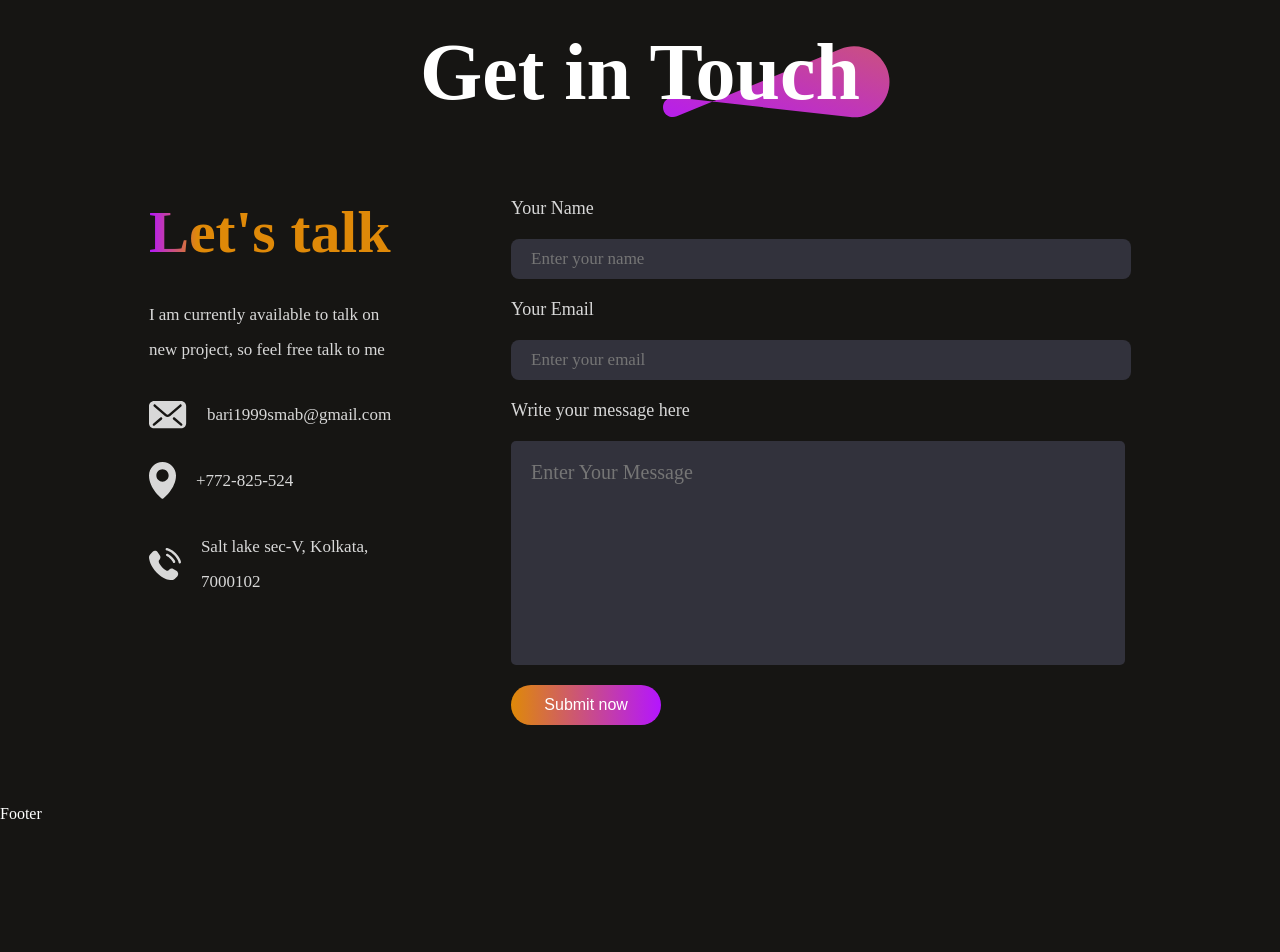
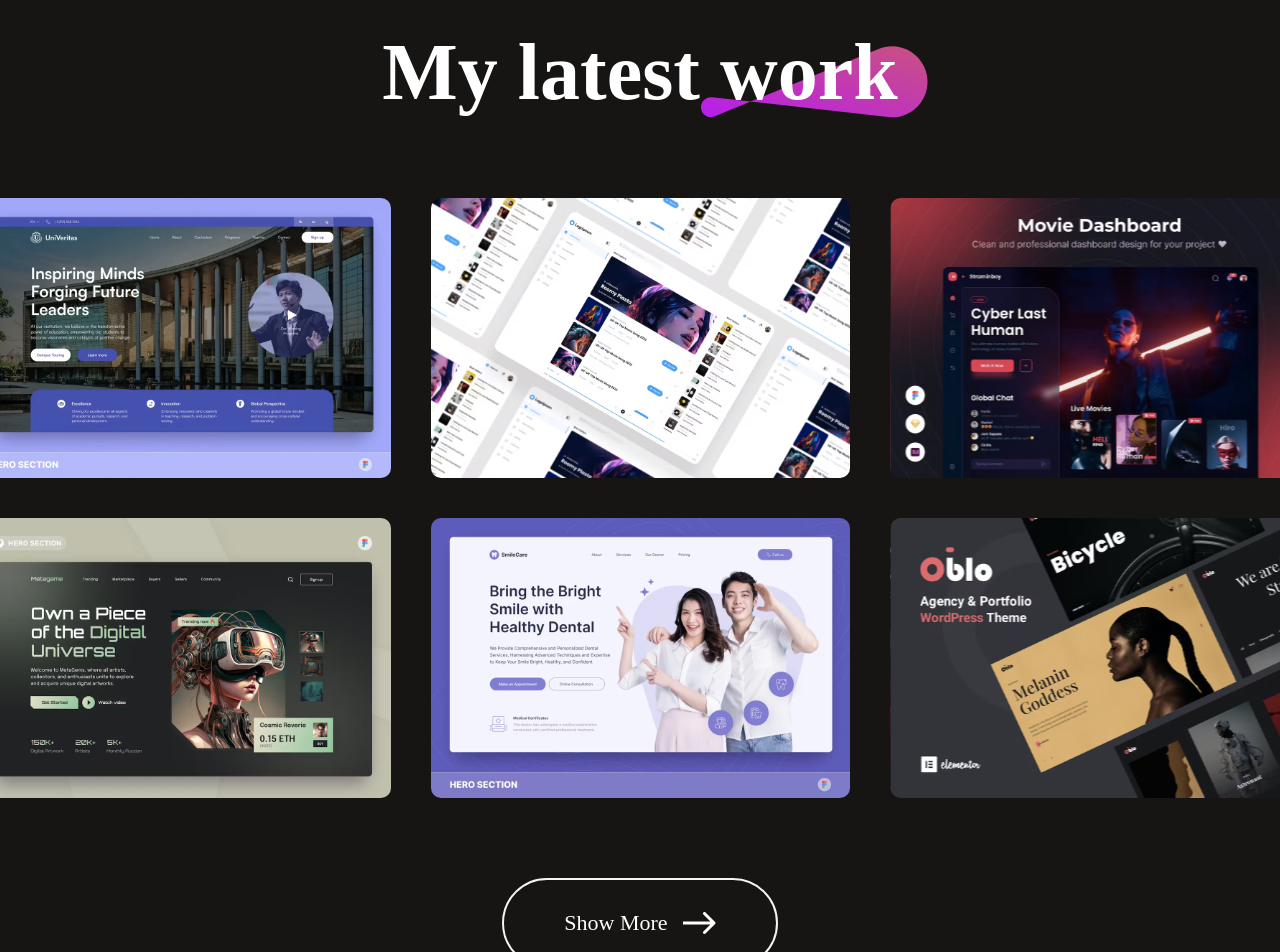
Before and after one commit to bari199/portfolioV2, a React (Vite) app in the folder frontend/: page / in a window 1280 px wide. Shown: the part 3492-4444 px from the top of the page. Before the commit the page ends 4315 px from the top, so only its background shows below. Built offline with nearby package versions, Linux system fonts and the light colour scheme.

Commit message:
added mywork and footer components

```diff
--- a/frontend/src/App.jsx
+++ b/frontend/src/App.jsx
@@ -3,6 +3,7 @@
 import Hero from "./components/Hero/Hero";
 import About from "./components/About/About";
 import Services from "./components/Services/Services";
+import MyWork from "./components/MyWork/MyWork";
 import Contact from "./components/Contact/Contact";
 import Footer from "./components/Footer/Footer";
 
@@ -13,6 +14,7 @@
       <Hero />
       <About />
       <Services/>
+      <MyWork/>
       <Contact />
       <Footer/>
     </div>
--- a/frontend/src/components/Footer/Footer.jsx
+++ b/frontend/src/components/Footer/Footer.jsx
@@ -1,8 +1,26 @@
 import React from 'react'
-
+import './Footer.css'
+import footer_logo from '../../assets/footer_logo.svg'
+import user_icon from '../../assets/footer_logo.svg'
 const Footer = () => {
   return (
-    <div>Footer</div>
+    <div className="footer">
+      <div className="footer-top">
+        <div className="footer-top-left">
+          <img src={footer_logo} alt="" />
+          <p>Iam a fronted developer from, KOLKATA with 10 year of exprience in companis like Micosoft, Tesla and also Apple. </p>
+
+        </div>
+        <div className="footer-top-right">
+          <div className="footer-email-input">
+            <img src={user_icon} alt="" />
+            <input type="email" placeholder='Enter your email' />
+
+          </div>
+          .
+        </div>
+      </div>
+    </div>
   )
 }
 
--- /dev/null
+++ b/frontend/src/components/MyWork/MyWork.css
@@ -0,0 +1,56 @@
+.mywork {
+  display: flex;
+  flex-direction: column;
+  align-items: center;
+  justify-content: center;
+  gap: 80px;
+  margin: 80px 170px;
+}
+.mywork-title {
+  position: relative;
+}
+.mywork-title h1 {
+  padding: 0px 30px;
+  font-size: 80px;
+  font-weight: 600;
+}
+.mywork-title img {
+  position: absolute;
+  bottom: 0;
+  right: 0;
+  z-index: -1;
+}
+.mywork-container {
+  display: grid;
+  grid-template-columns: 1fr 1fr 1fr;
+  gap: 40px;
+}
+.mywork-container img {
+  box-sizing: border-box;
+  width: 419px;
+  height: 280px;
+  transition: 0.3s;
+  cursor: pointer;
+}
+.mywork-container img:hover {
+  transform: scale(1.1);
+  border: 4px solid #ff00ff;
+  border-radius: 10px;
+  transition: 0.3s;
+}
+.mywork-showmore {
+  display: flex;
+  gap: 15px;
+  border-radius: 50px;
+  border: 2px solid #f4f4f4;
+  padding: 30px 60px;
+  font-size: 22px;
+  font-weight: 500;
+  margin-bottom: 80px;
+  transition: 0.6s;
+  cursor: pointer;
+}
+.mywork-showmore:hover {
+  gap: 30px;
+  transition: 0.6s;
+}
--- /dev/null
+++ b/frontend/src/components/MyWork/MyWork.jsx
@@ -0,0 +1,26 @@
+import React from "react";
+import "./MyWork.css";
+import theme_pattern from "../../assets/theme_pattern.svg";
+import MyWork_data from "../../assets/mywork_data";
+import arrow_icon from "../../assets/arrow_icon.svg";
+const MyWork = () => {
+  return (
+    <div className="mywork">
+      <div className="mywork-title">
+        <h1>My latest work</h1>
+        <img src={theme_pattern} alt="" />
+      </div>
+      <div className="mywork-container">
+        {MyWork_data.map((work, index) => {
+          return <img key={index} src={work.w_img} alt="" />;
+        })}
+      </div>
+      <div className="mywork-showmore">
+        <p>Show More</p>
+        <img src={arrow_icon} alt="" />
+      </div>
+    </div>
+  );
+};
+
+export default MyWork;
--- a/frontend/src/components/Services/Services.jsx
+++ b/frontend/src/components/Services/Services.jsx
@@ -1,30 +1,29 @@
 import React from "react";
-import './services.css'
-import theme_pattern from "../../assets/theme_pattern.svg";
-import Services_Data from "../../assets/services_data";
+import './Services.css'
+import theme_pattern from '../../assets/theme_pattern.svg';
+import Services_Data from '../../assets/services_data';
 import arrow_icon from '../../assets/arrow_icon.svg'
 
 const Services = () => {
   return (
-      <div className="services">
+      <div className='services'>
         <div className="services-title">
-        <h1>my sevices</h1>
+        <h1>My Sevices</h1>
         <img src={theme_pattern} alt="" />
       </div>
       <div className="services-container">
         {Services_Data.map((service, index) => {
-          return (
-            <div key={index} className="services-format">
+          return <div key={index} className='services-format'>
               <h3>{service.s_no}</h3>
               <h2>{service.s_name}</h2>
               <p>{service.s_desc}</p>
-              <div className="services-readmore">
+              <div className='services-readmore'>
                 <p>Read More</p>
                 <img src={arrow_icon} />
 
               </div>
             </div>
-          );
+          ;
         })}
       </div>
       </div>
--- a/frontend/src/components/Services/services.css
+++ b/frontend/src/components/Services/services.css
@@ -44,30 +44,26 @@
 .services-format h2 {
   font-size: 38px;
   font-weight: 800;
-  background: linear-gradient(270deg, #DF8908 50%, #B415FF 100%);
+  background: linear-gradient(270deg, #df8908 50%, #b415ff 100%);
   background-clip: text;
   -webkit-background-clip: text;
   -webkit-text-fill-color: transparent;
 }
-.services-format P{
+.services-format P {
   color: #d4d4d4;
   font-size: 34px;
   line-height: 40px;
   max-width: 300px;
-
 }
-.services-readmore{
+.services-readmore {
   display: flex;
   gap: 20px;
   align-items: center;
   margin-top: 20px;
-
 }
-.services-format:hover{
+.services-format:hover {
   border: 2px solid #ff00ff;
   background-image: linear-gradient(45deg, #3f0028, #582300);
   transform: scale(1.05);
   transition: 0.4s;
-
-
 }
```
Lines whose indentation alone changed are shown as unchanged.
